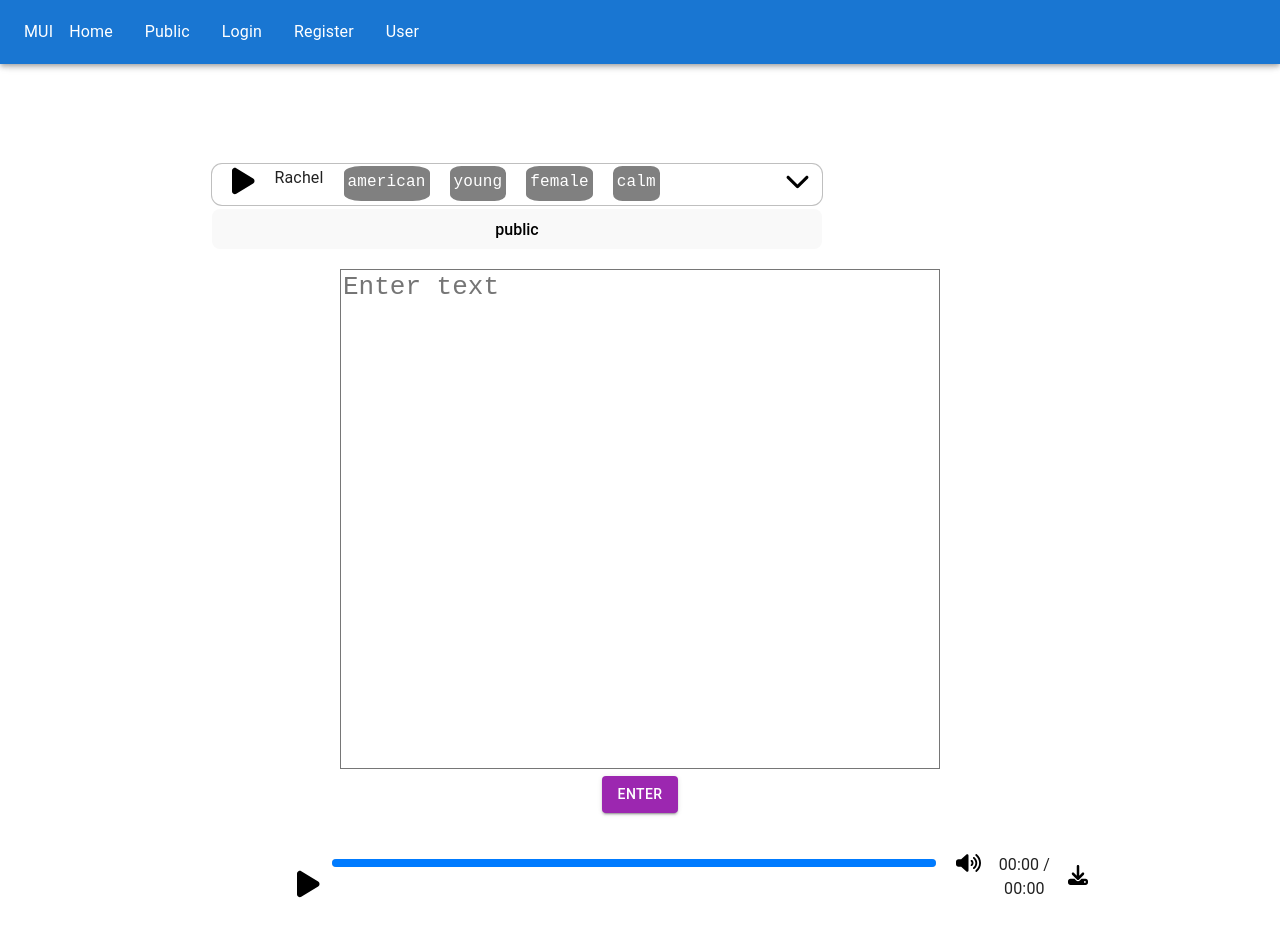
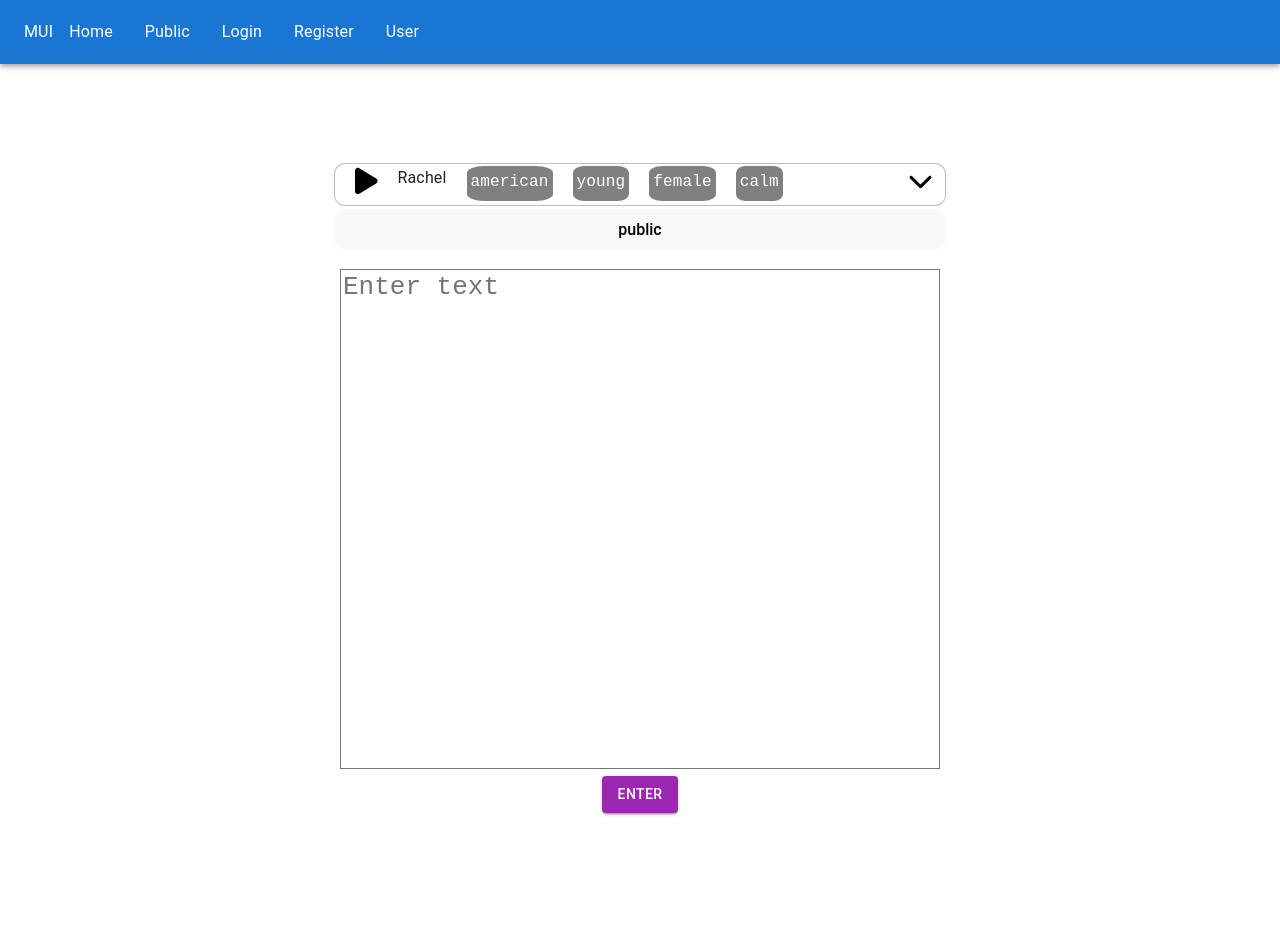
Before and after one commit to FishySenpai/Voice-AI, a React (Vite) app: page / in a window 1280 px wide. After the commit the page ends 845 px from the top, so only its background shows below. Built offline with nearby package versions, Linux system fonts and the light colour scheme.

Commit message:
updated the audio player for home page

```diff
--- a/src/App.css
+++ b/src/App.css
@@ -179,7 +179,7 @@ align-items: start;
 .progress-bar{
   margin-top: 6px;
   margin-left: 140px;
-  width: 900px;
+  width: 600px;
 }
 
 .download-btn{
--- a/src/Home.jsx
+++ b/src/Home.jsx
@@ -67,7 +67,7 @@ const Home = () => {
     }
   };
   return (
-    <div >
+    <div>
       {console.log(voices)}
       <div className="relative">
         <div className="px width">
@@ -111,6 +111,7 @@ const Home = () => {
                   <button
                     onClick={() => {
                       setSelectedVoice(voice);
+
                     }}
                     className="btn-clr align-left"
                   >
@@ -170,14 +171,10 @@ const Home = () => {
       <div>
         {loading && !userAudio ? <CircularProgress /> : null}
         {userAudio && !loading ? (
-          <audio controls>
-            <source src={userAudio} type="audio/mpeg" />
-            <p>Your browser does not support the audio element.</p>
-          </audio>
+          <div className="audio-width">
+            <AudioPlayer audioSrc={userAudio} />
+          </div>
         ) : null}
-      </div>
-      <div className="audio-width">
-        <AudioPlayer audioSrc={test} />
       </div>
     </div>
   );
```
